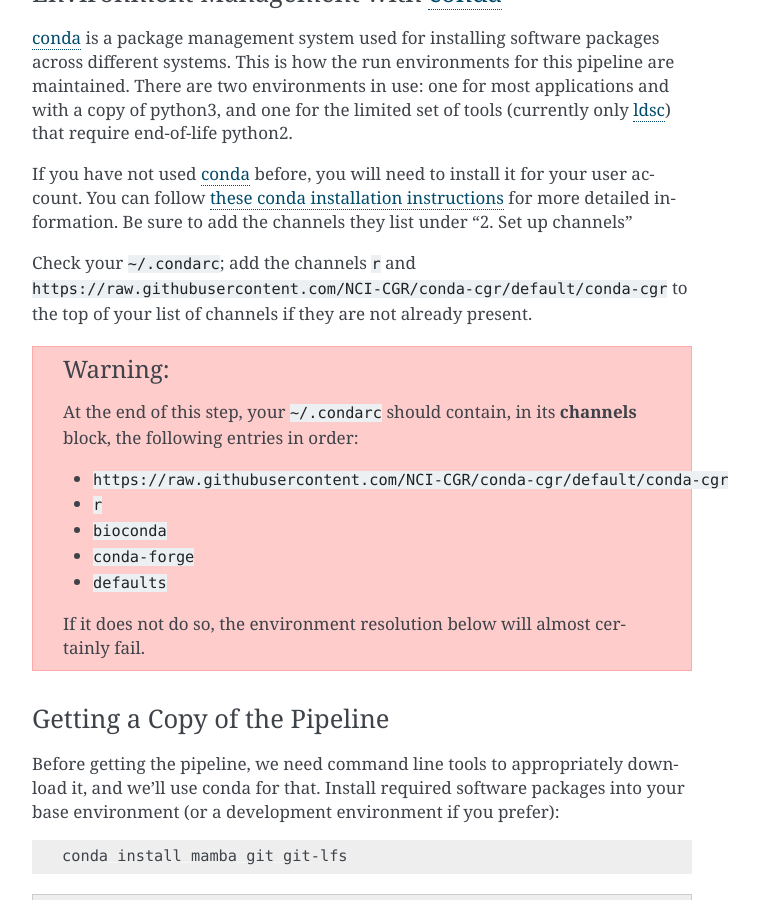
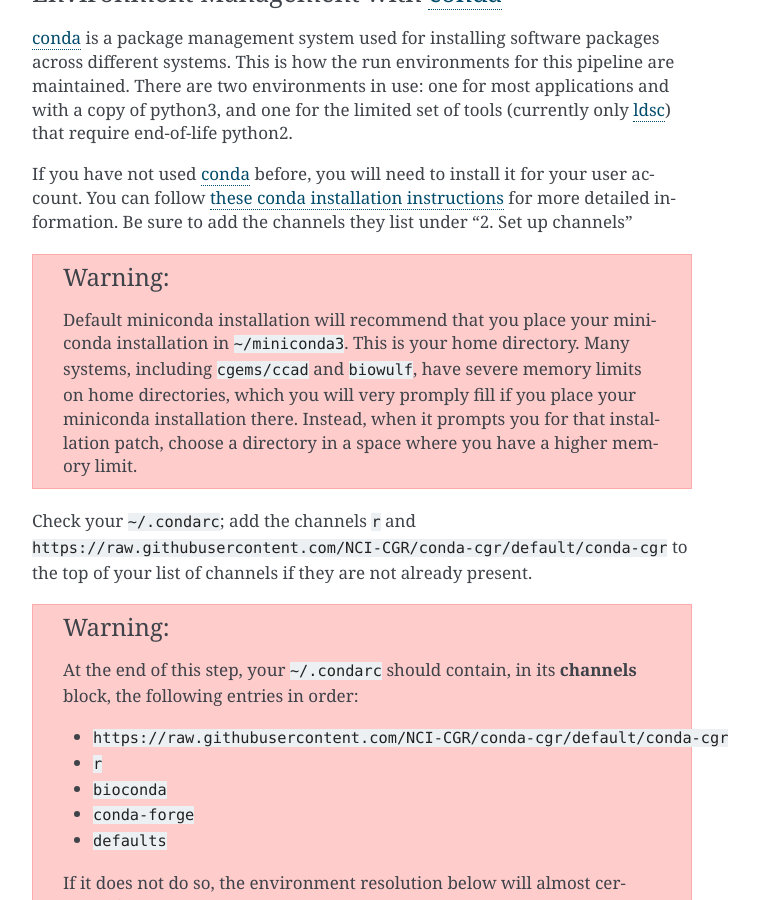
Before and after one commit to NCI-CGR/plco-analysis, a Sphinx documentation site: the page built from docs/Installation.rst, in a window 1280 px wide and 900 px high, scrolled down 875 px. Shown: the whole window, without its empty margins (388-1147 px from the left). Built offline with Sphinx 7.4.7, drawn with Linux system fonts in a browser that asks for light colours.

Commit message:
docs: add warning about miniconda3 installation dir memory requirements

```diff
--- a/docs/Installation.rst
+++ b/docs/Installation.rst
@@ -53,6 +53,13 @@
 list under "2. Set up channels"
 
 .. _`these conda installation instructions`: https://bioconda.github.io/
+
+.. warning::
+   Default miniconda installation will recommend that you place your miniconda installation in ``~/miniconda3``.
+   This is your home directory. Many systems, including ``cgems/ccad`` and ``biowulf``, have severe memory limits
+   on home directories, which you will very promply fill if you place your miniconda installation there. Instead,
+   when it prompts you for that installation patch, choose a directory in a space where you have a higher memory
+   limit.
 
 Check your ``~/.condarc``; add the channels ``r`` and ``https://raw.githubusercontent.com/NCI-CGR/conda-cgr/default/conda-cgr``
 to the top of your list of channels if they are not already present.
```
Also changed, not shown: 5 other files.
